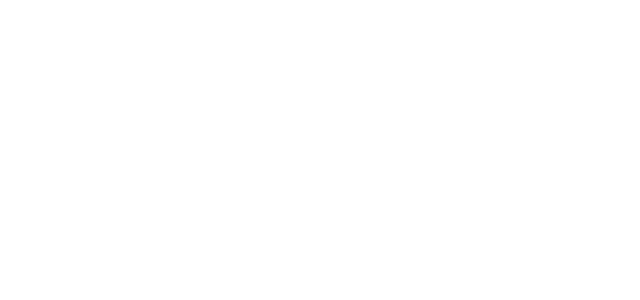
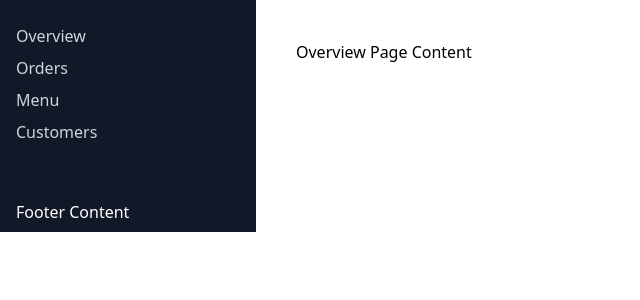
Before and after one commit to adilzubair/Yukthi_hackathon, a React (Vite) app in the folder FoodBot/: page /dashboard in a window 1280 px wide. Before the commit this address had no page. Shown: the top 300 px of the page, without its empty margins (0-640 px from the left). Built offline with nearby package versions, Linux system fonts and the light colour scheme.

Commit message:
Pages Added

```diff
--- a/FoodBot/src/App.jsx
+++ b/FoodBot/src/App.jsx
@@ -1,12 +1,25 @@
 import React from 'react';
-import { BrowserRouter as Router, Routes, Route } from 'react-router-dom'; // Note "Routes" instead of "Switch"
-import LoginPage from './pages/login'; // Make sure the path matches the file name and location
+import { BrowserRouter as Router, Routes, Route } from 'react-router-dom';
+import LoginPage from './pages/login'; // Adjust the import path as necessary
+import DashboardLayout from './components/DashboardLayout';
+import OverviewPage from './pages/OverviewPage';
+import OrdersPage from './pages/OrdersPage';
+import MenuPage from './pages/MenuPage';
+import CustomersPage from './pages/CustomersPage';
 
 function App() {
   return (
     <Router>
-      <Routes> {/* "Routes" replaces "Switch" in react-router-dom v6+ */}
-        <Route exact path="/" element={<LoginPage />} />
+      <Routes>
+        <Route path="/" element={<LoginPage />} /> {/* Login Page at root */}
+        {/* Dashboard Layout and nested routes */}
+        <Route path="/dashboard" element={<DashboardLayout />}>
+          <Route index element={<OverviewPage />} /> {/* Default to Overview when "/dashboard" is accessed */}
+          <Route path="overview" element={<OverviewPage />} />
+          <Route path="orders" element={<OrdersPage />} />
+          <Route path="menu" element={<MenuPage />} />
+          <Route path="customers" element={<CustomersPage />} />
+        </Route>
       </Routes>
     </Router>
   );
--- /dev/null
+++ b/FoodBot/src/components/DashboardLayout.jsx
@@ -0,0 +1,16 @@
+import React from 'react';
+import { Outlet } from 'react-router-dom';
+import Sidebar from './Sidebar';
+
+const DashboardLayout = () => {
+  return (
+    <div className="flex">
+      <Sidebar />
+      <div className="flex-1 p-10">
+        <Outlet />
+      </div>
+    </div>
+  );
+};
+
+export default DashboardLayout;
--- /dev/null
+++ b/FoodBot/src/components/Sidebar.jsx
@@ -0,0 +1,58 @@
+import React from 'react';
+import { NavLink } from 'react-router-dom';
+
+const Sidebar = () => {
+  // Function to determine the style of each NavLink
+  const getNavLinkClass = ({ isActive }) => {
+    return isActive
+      ? "text-white bg-gray-700"
+      : "text-gray-300 hover:bg-gray-700 hover:text-white";
+  };
+
+  return (
+    <div className="h-full w-64 bg-gray-900 text-white flex flex-col">
+      <nav className="flex-1 px-4 py-6">
+        <ul className="space-y-2">
+          <li>
+            <NavLink
+              to="/dashboard/overview"
+              className={getNavLinkClass}
+              end
+            >
+              Overview
+            </NavLink>
+          </li>
+          <li>
+            <NavLink
+              to="/dashboard/orders"
+              className={getNavLinkClass}
+            >
+              Orders
+            </NavLink>
+          </li>
+          <li>
+            <NavLink
+              to="/dashboard/menu"
+              className={getNavLinkClass}
+            >
+              Menu
+            </NavLink>
+          </li>
+          <li>
+            <NavLink
+              to="/dashboard/customers"
+              className={getNavLinkClass}
+            >
+              Customers
+            </NavLink>
+          </li>
+        </ul>
+      </nav>
+      <div className="px-4 py-2 mt-6">
+        Footer Content
+      </div>
+    </div>
+  );
+};
+
+export default Sidebar;
--- /dev/null
+++ b/FoodBot/src/pages/CustomersPage.jsx
@@ -0,0 +1,7 @@
+import React from 'react';
+
+const CustomersPage = () => {
+  return <div>Overview Page Content</div>;
+};
+
+export default CustomersPage;
--- /dev/null
+++ b/FoodBot/src/pages/MenuPage.jsx
@@ -0,0 +1,7 @@
+import React from 'react';
+
+const MenuPage = () => {
+  return <div>Overview Page Content</div>;
+};
+
+export default MenuPage;
--- /dev/null
+++ b/FoodBot/src/pages/OrdersPage.jsx
@@ -0,0 +1,7 @@
+import React from 'react';
+
+const OrdersPage = () => {
+  return <div>Overview Page Content</div>;
+};
+
+export default OrdersPage;
--- /dev/null
+++ b/FoodBot/src/pages/OverviewPage.jsx
@@ -0,0 +1,7 @@
+import React from 'react';
+
+const OverviewPage = () => {
+  return <div>Overview Page Content</div>;
+};
+
+export default OverviewPage;
```
